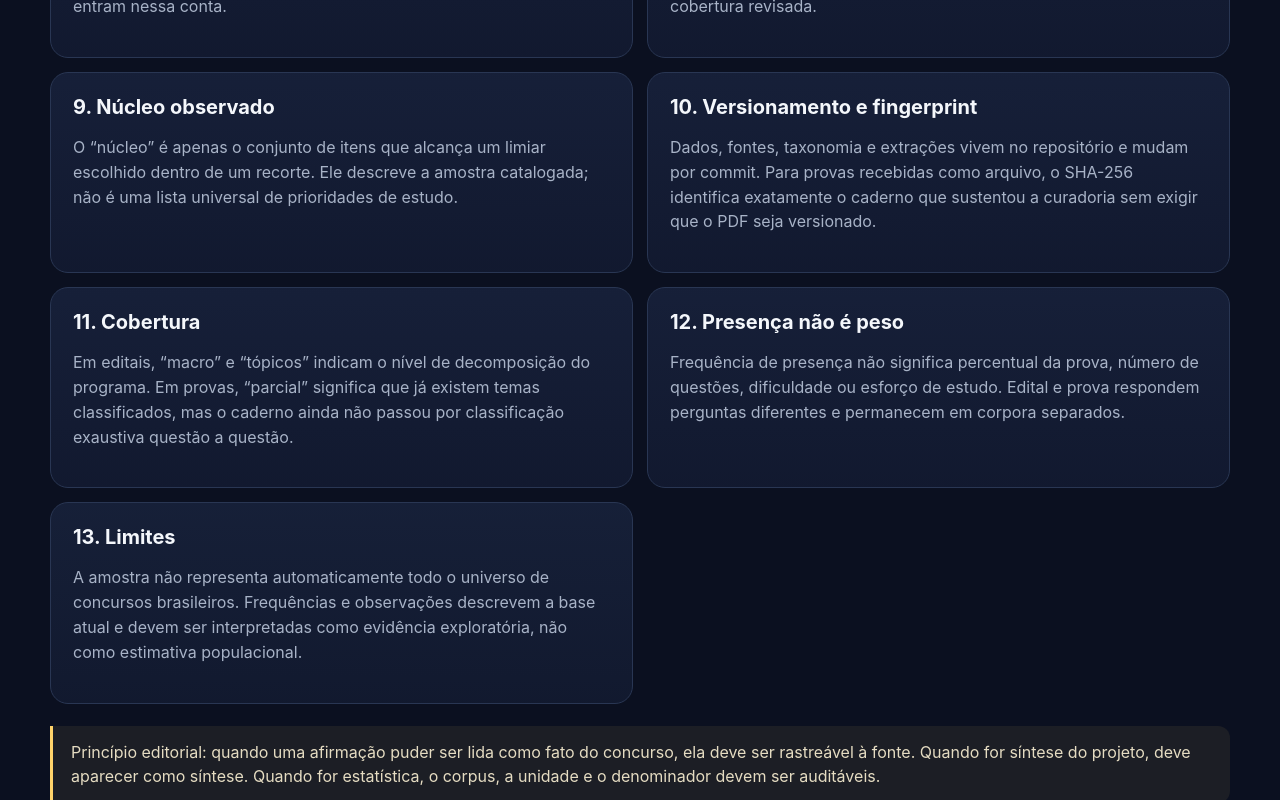
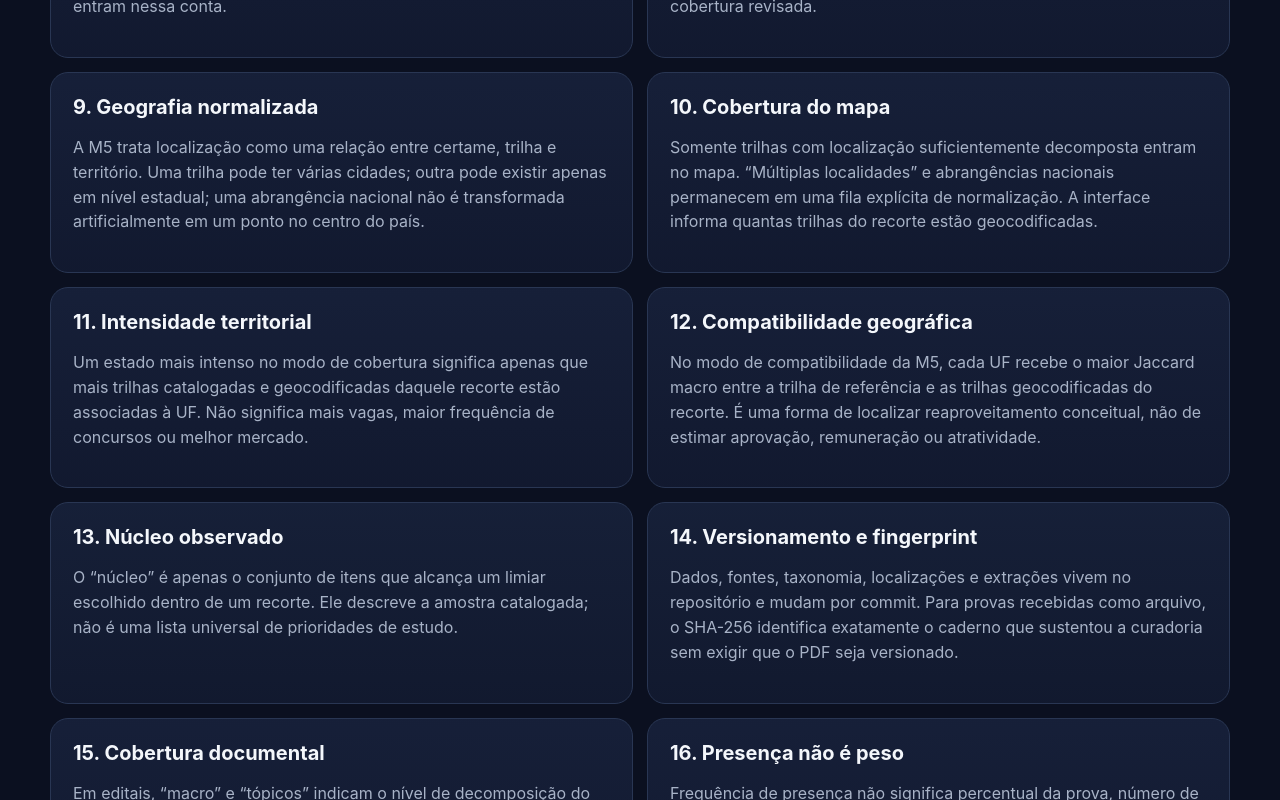
Before and after one commit to cvaraujo11/roadmap-concursos-ti, a Next.js app: page /metodologia in a window 1280 px wide. Shown: the part 1340-2140 px from the top of the page. Built offline with nearby package versions, Linux system fonts and the light colour scheme.

Commit message:
docs(m5): documenta unidade geográfica e compatibilidade

```diff
--- a/src/app/metodologia/page.tsx
+++ b/src/app/metodologia/page.tsx
@@ -19,14 +19,18 @@ export default function MetodologiaPage() {
             <article className="method-card"><h3>6. Reaproveitamento</h3><p>A comparação de editais usa interseção de conjuntos. Macroconhecimentos oferecem um sinal amplo; a comparação granular só aparece quando os dois editais possuem tópicos decompostos. Nenhum percentual mede dificuldade, peso ou chance de aprovação.</p></article>
             <article className="method-card"><h3>7. Frequência de edital</h3><p>A frequência da M3 usa a trilha/cargo-perfil como unidade de análise. No modo macro, o denominador contém todas as trilhas do recorte. No granular, apenas trilhas de edital já decompostas. Provas reais não entram nessa conta.</p></article>
             <article className="method-card"><h3>8. Incidência em prova</h3><p>A M4 prepara uma métrica distinta: presença ou quantidade de questões observadas em cadernos reais. Ela só será agregada quando a classificação questão a questão tiver denominador próprio e cobertura revisada.</p></article>
-            <article className="method-card"><h3>9. Núcleo observado</h3><p>O “núcleo” é apenas o conjunto de itens que alcança um limiar escolhido dentro de um recorte. Ele descreve a amostra catalogada; não é uma lista universal de prioridades de estudo.</p></article>
-            <article className="method-card"><h3>10. Versionamento e fingerprint</h3><p>Dados, fontes, taxonomia e extrações vivem no repositório e mudam por commit. Para provas recebidas como arquivo, o SHA-256 identifica exatamente o caderno que sustentou a curadoria sem exigir que o PDF seja versionado.</p></article>
-            <article className="method-card"><h3>11. Cobertura</h3><p>Em editais, “macro” e “tópicos” indicam o nível de decomposição do programa. Em provas, “parcial” significa que já existem temas classificados, mas o caderno ainda não passou por classificação exaustiva questão a questão.</p></article>
-            <article className="method-card"><h3>12. Presença não é peso</h3><p>Frequência de presença não significa percentual da prova, número de questões, dificuldade ou esforço de estudo. Edital e prova respondem perguntas diferentes e permanecem em corpora separados.</p></article>
-            <article className="method-card"><h3>13. Limites</h3><p>A amostra não representa automaticamente todo o universo de concursos brasileiros. Frequências e observações descrevem a base atual e devem ser interpretadas como evidência exploratória, não como estimativa populacional.</p></article>
+            <article className="method-card"><h3>9. Geografia normalizada</h3><p>A M5 trata localização como uma relação entre certame, trilha e território. Uma trilha pode ter várias cidades; outra pode existir apenas em nível estadual; uma abrangência nacional não é transformada artificialmente em um ponto no centro do país.</p></article>
+            <article className="method-card"><h3>10. Cobertura do mapa</h3><p>Somente trilhas com localização suficientemente decomposta entram no mapa. “Múltiplas localidades” e abrangências nacionais permanecem em uma fila explícita de normalização. A interface informa quantas trilhas do recorte estão geocodificadas.</p></article>
+            <article className="method-card"><h3>11. Intensidade territorial</h3><p>Um estado mais intenso no modo de cobertura significa apenas que mais trilhas catalogadas e geocodificadas daquele recorte estão associadas à UF. Não significa mais vagas, maior frequência de concursos ou melhor mercado.</p></article>
+            <article className="method-card"><h3>12. Compatibilidade geográfica</h3><p>No modo de compatibilidade da M5, cada UF recebe o maior Jaccard macro entre a trilha de referência e as trilhas geocodificadas do recorte. É uma forma de localizar reaproveitamento conceitual, não de estimar aprovação, remuneração ou atratividade.</p></article>
+            <article className="method-card"><h3>13. Núcleo observado</h3><p>O “núcleo” é apenas o conjunto de itens que alcança um limiar escolhido dentro de um recorte. Ele descreve a amostra catalogada; não é uma lista universal de prioridades de estudo.</p></article>
+            <article className="method-card"><h3>14. Versionamento e fingerprint</h3><p>Dados, fontes, taxonomia, localizações e extrações vivem no repositório e mudam por commit. Para provas recebidas como arquivo, o SHA-256 identifica exatamente o caderno que sustentou a curadoria sem exigir que o PDF seja versionado.</p></article>
+            <article className="method-card"><h3>15. Cobertura documental</h3><p>Em editais, “macro” e “tópicos” indicam o nível de decomposição do programa. Em provas, “parcial” significa que já existem temas classificados, mas o caderno ainda não passou por classificação exaustiva questão a questão.</p></article>
+            <article className="method-card"><h3>16. Presença não é peso</h3><p>Frequência de presença não significa percentual da prova, número de questões, dificuldade ou esforço de estudo. Edital, prova e geografia respondem perguntas diferentes e permanecem em camadas distintas.</p></article>
+            <article className="method-card"><h3>17. Limites</h3><p>A amostra não representa automaticamente todo o universo de concursos brasileiros. Frequências, observações e mapas descrevem a base atual e devem ser interpretados como evidência exploratória, não como estimativa populacional.</p></article>
           </div>
           <div className="notice" style={{ marginTop: 22 }}>
-            Princípio editorial: quando uma afirmação puder ser lida como fato do concurso, ela deve ser rastreável à fonte. Quando for síntese do projeto, deve aparecer como síntese. Quando for estatística, o corpus, a unidade e o denominador devem ser auditáveis.
+            Princípio editorial: quando uma afirmação puder ser lida como fato do concurso, ela deve ser rastreável à fonte. Quando for síntese do projeto, deve aparecer como síntese. Quando for estatística ou mapa, o corpus, a unidade, a cobertura e o denominador devem ser auditáveis.
           </div>
         </div>
       </section>
```
